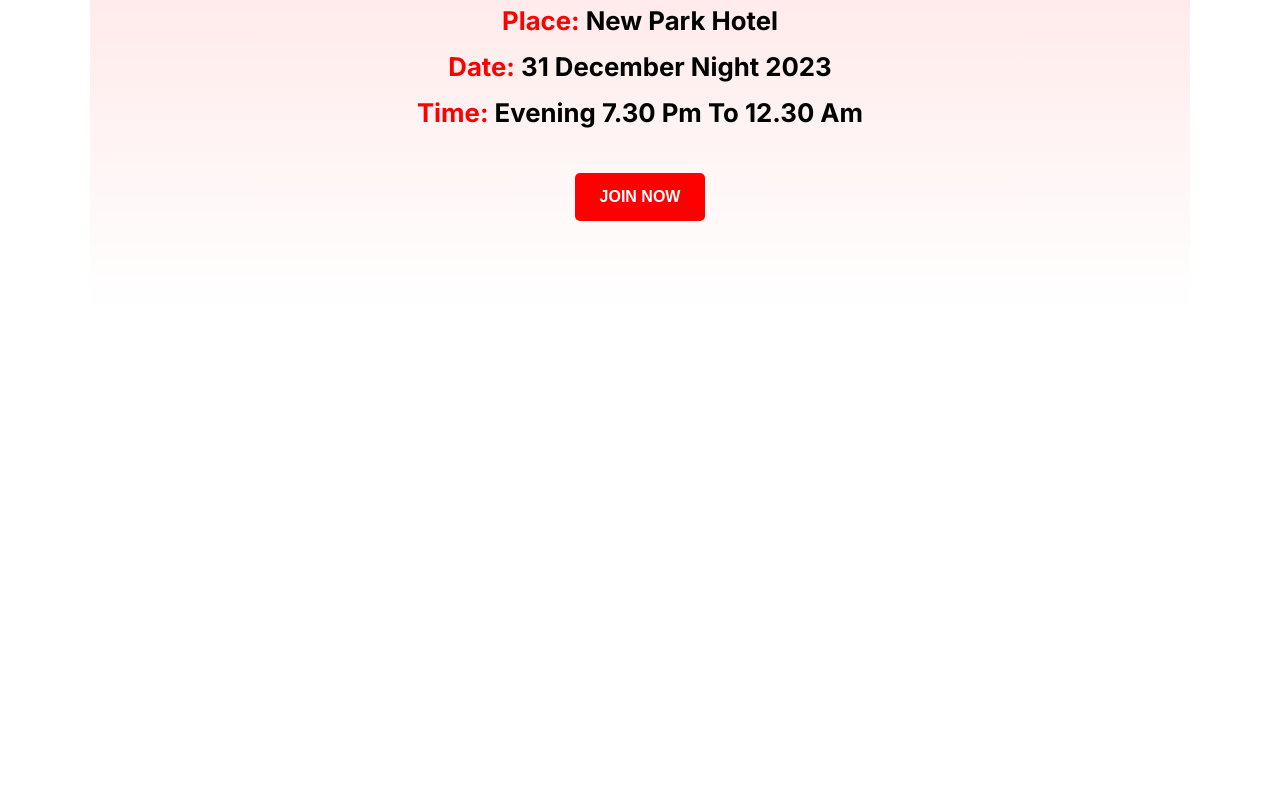
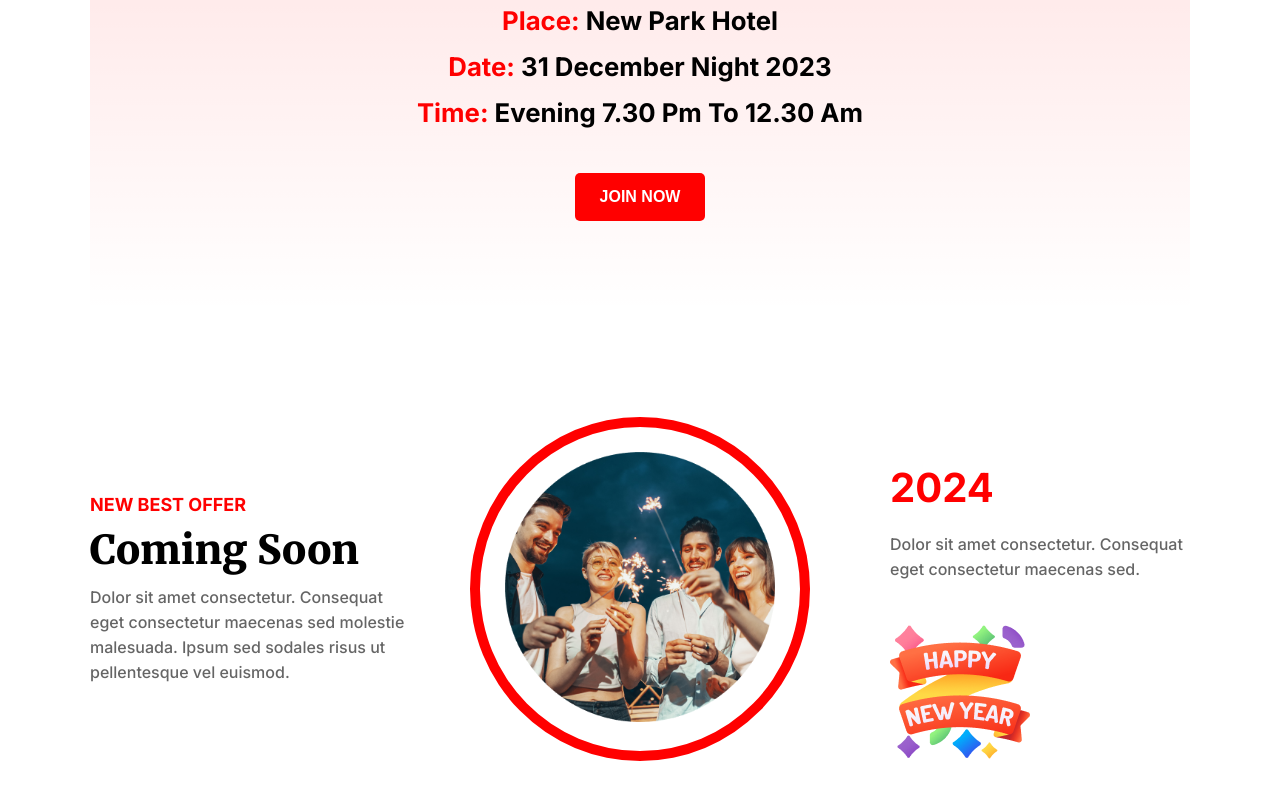
Before and after one commit to imamhossenbu/new-year-assignment, a plain HTML site: page index.html in a window 1280 px wide. Shown: the part 1903-2703 px from the top of the page. Before the commit the page ends 2286 px from the top, so only its background shows below. Drawn offline with Linux system fonts and the light colour scheme.

Commit message:
main best offer

```diff
--- a/index.html
+++ b/index.html
@@ -42,6 +42,21 @@
             <h3><span class="spn">Time:</span> Evening 7.30 Pm To 12.30 Am</h3>
             <button>JOIN NOW</button>
         </section>
+        <section class="main-best-offer">
+            <div class="best-offer-desc">
+                <h5>NEW BEST OFFER</h5>
+                <h1>Coming Soon</h1>
+                <p>Dolor sit amet consectetur. Consequat eget consectetur maecenas sed molestie malesuada. Ipsum sed sodales risus ut pellentesque vel euismod. </p>
+            </div>
+            <div class="best-offer-img">
+                <img src="./images/Ellipse 1.png" alt="">
+            </div>
+            <div class="best-offer-title">
+                <h1>2024</h1>
+                <p>Dolor sit amet consectetur. Consequat eget consectetur maecenas sed.</p>
+                <img src="./images/Group 96.png" alt="">
+            </div>
+        </section>
     </main>
     <footer>
 
--- a/styles/main.css
+++ b/styles/main.css
@@ -60,6 +60,7 @@
     font-weight: 600;
     margin-top: 40px;
     margin-left: 30px;
+    cursor: pointer;
 }
 .main-image{
     width: 350px;
@@ -96,4 +97,65 @@
     margin-top: 30px;
     font-weight: 700;
     font-size: 16px;
+    cursor: pointer;
 }
+.main-best-offer{
+    width: 1100px;
+    margin: 0 auto;
+    display: flex;
+    justify-content: space-between;
+    align-items: center;
+    /* gap: 20px; */
+    /* padding-left: 25px; */
+    margin: 100px auto;
+}
+.best-offer-desc{
+    width: 30%;
+    /* padding-right: 0px; */
+}
+.best-offer-desc h5{
+    color: red;
+    font-size: 18px;
+    font-family: "Inter", sans-serif ;
+    padding-bottom: 10px;
+}
+.best-offer-desc h1{
+    font-weight: 800;
+    font-size: 40px;
+    font-family: "Merriweather", serif;
+    padding-bottom: 10px;
+}
+.best-offer-desc p{
+    font-size: 16px;
+    opacity: 0.6;
+    font-family: "Inter", sans-serif ;
+    font-weight: 500;
+    line-height: 25px;
+}
+.best-offer-img{
+    border: 10px solid red;
+    border-radius: 50%;
+    padding: 25px;
+}
+.best-offer-img img{
+     width:270px;
+
+}
+.best-offer-title{
+    width: 30%;
+    padding-left: 30px;
+    padding-top: 50px;
+}
+.best-offer-title h1{
+    color: red;
+    font-family: "Inter", sans-serif;
+    font-size: 40px;
+    padding-bottom: 20px;
+}
+.best-offer-title p{
+    font-family: "Inter", sans-serif;
+    opacity: 0.6;
+    padding-bottom: 40px;
+    font-weight: 500;
+    line-height: 25px;
+}
```
